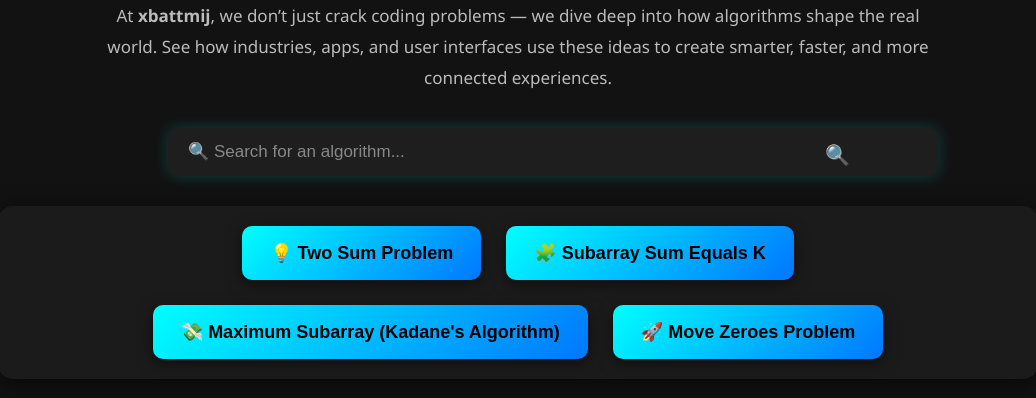
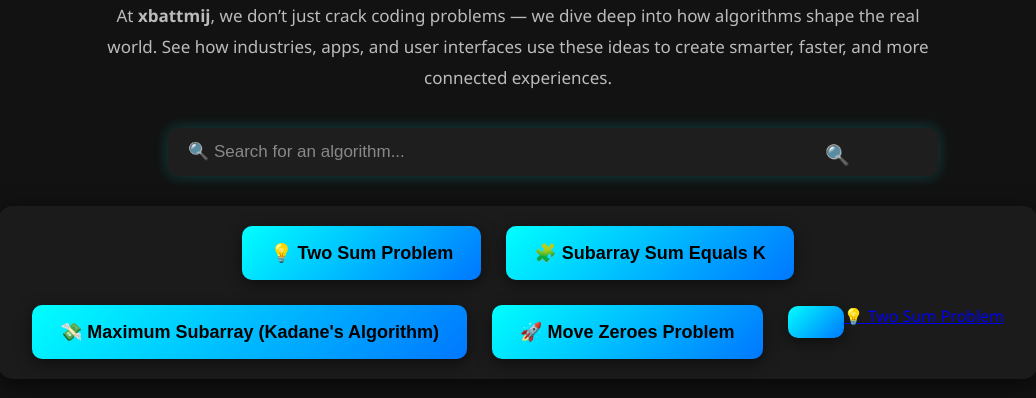
Before and after one commit to kartikSingh1119/x.leetCode, a plain HTML site: page index.html in a window 1280 px wide. Shown: the part 94-492 px from the top of the page, without its empty margins (122-1158 px from the left). Drawn offline with Linux system fonts and the light colour scheme.

Commit message:
Update index.html

```diff
--- a/index.html
+++ b/index.html
@@ -118,6 +118,7 @@
     <a href="subArray.html"><button class="algo-btn">🧩 Subarray Sum Equals K</button></a>
     <a href="maximumSubarray.html"><button class="algo-btn">💸 Maximum Subarray (Kadane's Algorithm)</button></a>
     <a href="moveZero.html"><button class="algo-btn">🚀 Move Zeroes Problem</button></a >
+     <a href="threeSum".html"><button class="algo-btn"></button>💡 Two Sum Problem</a >
   </div>
 
   <script>
```
